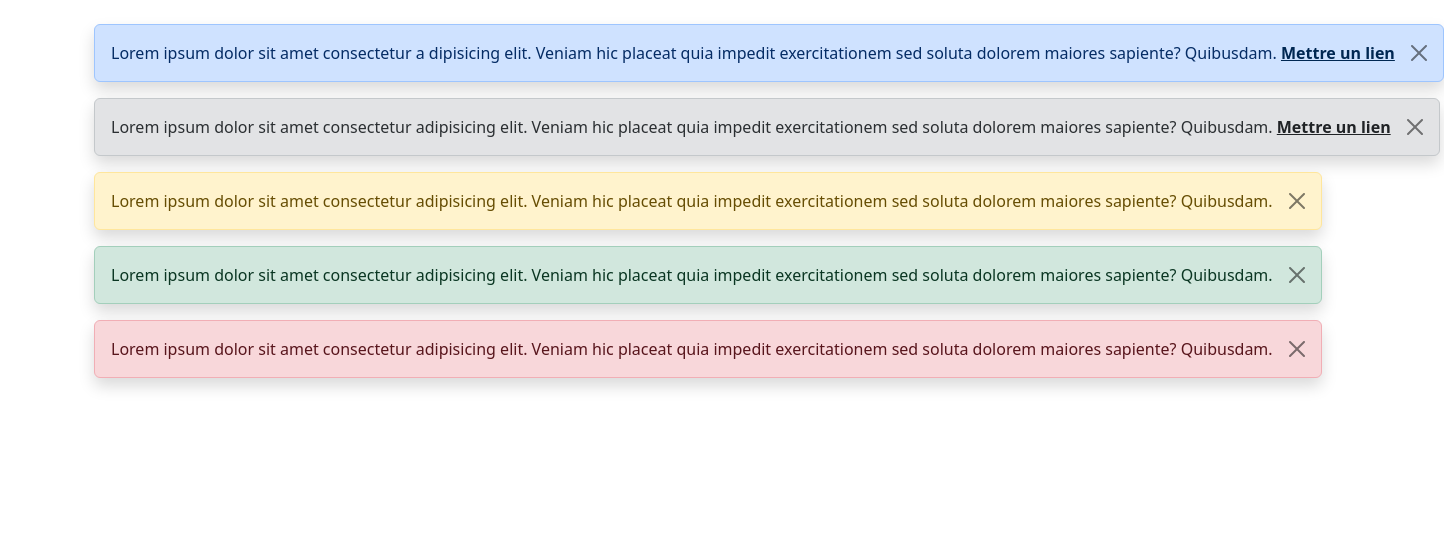
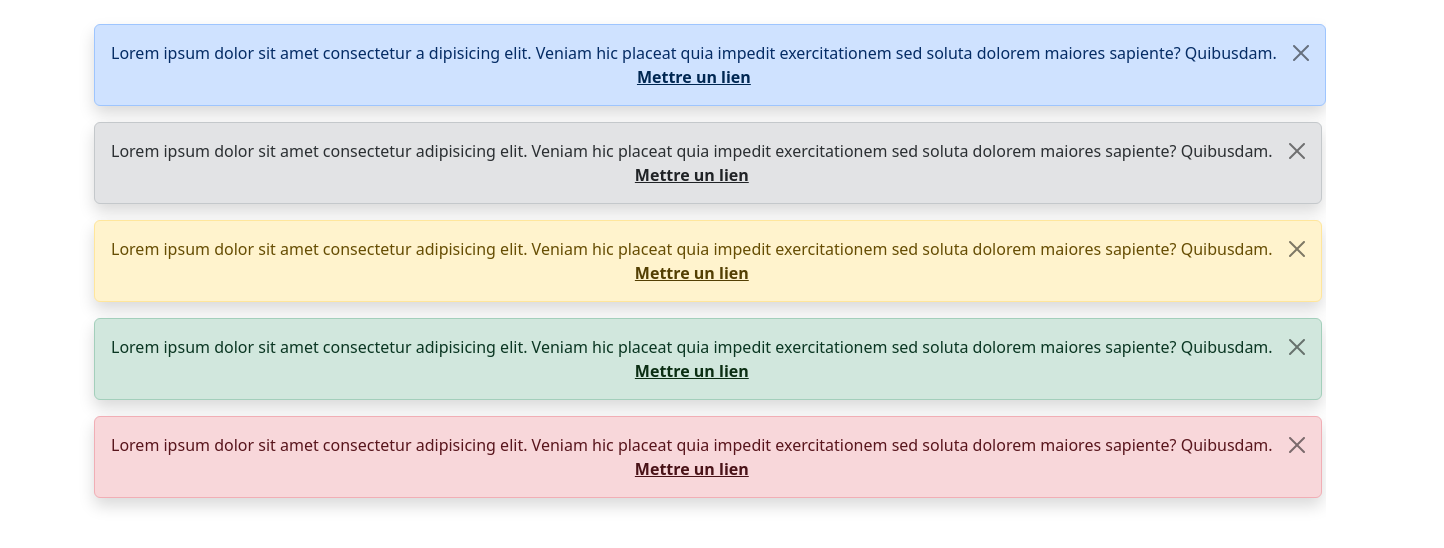
Before and after one commit to luthresauriane/alert, a plain HTML site: page index.html in a window 1280 px wide. Shown: the whole page, 1444 px wide, since content can reach past the window. Drawn offline with nearby package versions, Linux system fonts and the light colour scheme.

Commit message:
les autres tags de liens

```diff
--- a/index.html
+++ b/index.html
@@ -11,20 +11,28 @@
 
     <div class="container p-4">
         <div class="alert alert-primary alert-dismissible shadow btn btn-outline-primary">Lorem ipsum dolor sit amet consectetur a dipisicing elit. Veniam hic placeat quia impedit exercitationem sed soluta dolorem maiores sapiente? Quibusdam.
+            <br>
             <a href="#" class="alert-link">Mettre un lien</a>
             <button class="btn-close" data-bs-dismiss="alert" aria-label="close"></button>
         </div>
         <div class="alert alert-secondary alert-dismissible shadow btn btn-outline-secondary">Lorem ipsum dolor sit amet consectetur adipisicing elit. Veniam hic placeat quia impedit exercitationem sed soluta dolorem maiores sapiente? Quibusdam.
+            <br>
             <a href="#" class="alert-link">Mettre un lien</a>
             <button class="btn-close" data-bs-dismiss="alert" aria-label="close"></button>
         </div>
         <div class="alert alert-warning alert-dismissible shadow btn btn-outline-warning">Lorem ipsum dolor sit amet consectetur adipisicing elit. Veniam hic placeat quia impedit exercitationem sed soluta dolorem maiores sapiente? Quibusdam.
+             <br>
+            <a href="#" class="alert-link">Mettre un lien</a>
             <button class="btn-close" data-bs-dismiss="alert" aria-label="close"></button>
         </div>
         <div class="alert alert-success alert-dismissible shadow btn btn-outline-success">Lorem ipsum dolor sit amet consectetur adipisicing elit. Veniam hic placeat quia impedit exercitationem sed soluta dolorem maiores sapiente? Quibusdam.
+             <br>
+            <a href="#" class="alert-link">Mettre un lien</a>
             <button class="btn-close" data-bs-dismiss="alert" aria-label="close"></button>
         </div>
         <div class="alert alert-danger alert-dismissible shadow btn btn-outline-danger">Lorem ipsum dolor sit amet consectetur adipisicing elit. Veniam hic placeat quia impedit exercitationem sed soluta dolorem maiores sapiente? Quibusdam.
+             <br>
+            <a href="#" class="alert-link">Mettre un lien</a>
             <button class="btn-close" data-bs-dismiss="alert" aria-label="close"></button>
         </div>
     </div>
```
